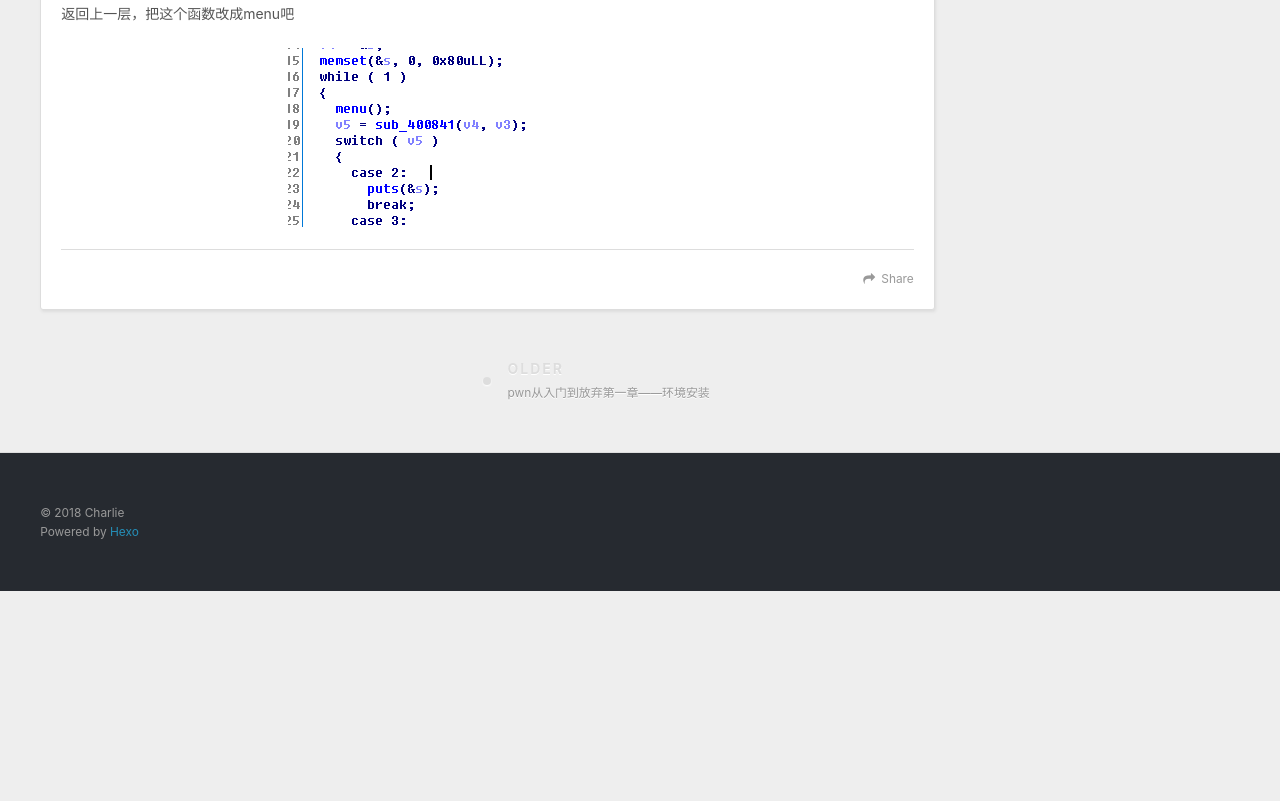
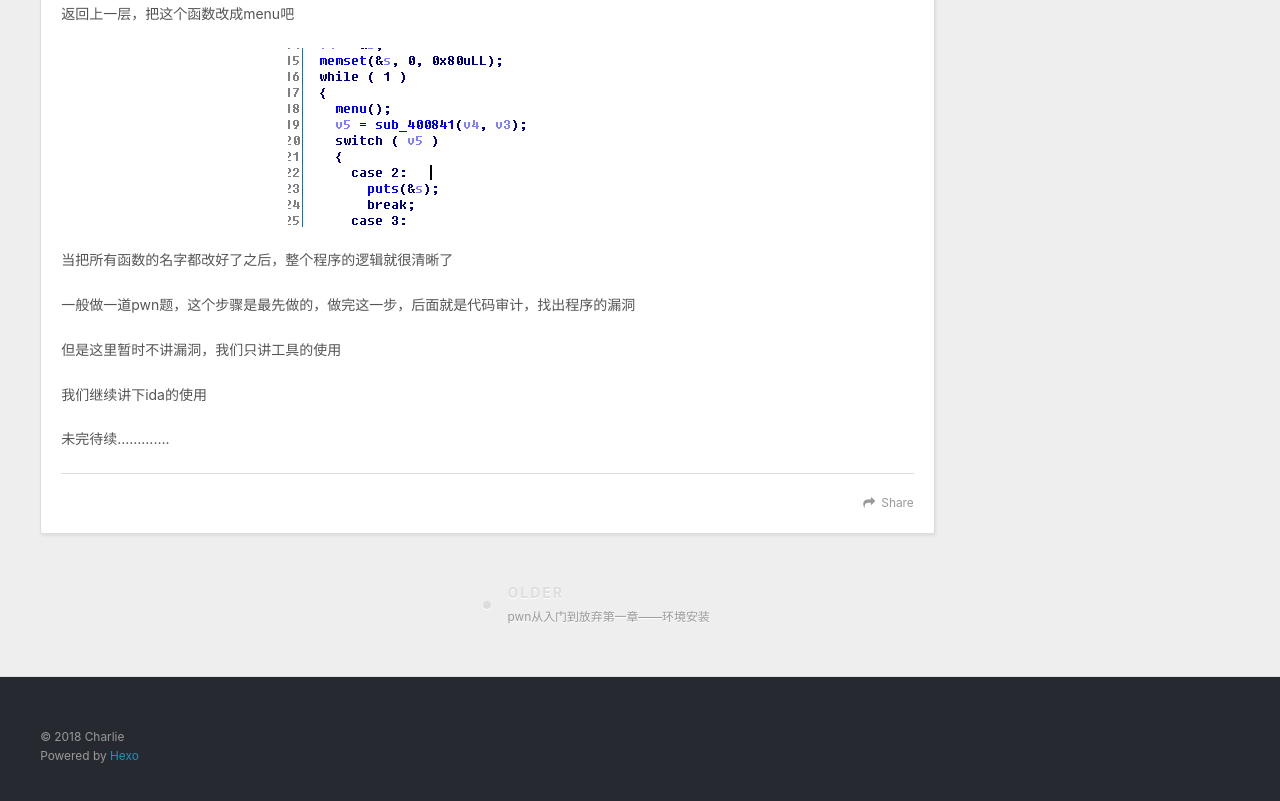
Before and after one commit to Ch4r1l3/Ch4r1l3.github.io, a plain HTML site: page 2018/06/21/pwn从入门到放弃第二章——ida与gdb的基本使用教程/index.html in a window 1280 px wide. Shown: the part 3801-4602 px from the top of the page. Before the commit the page ends 4392 px from the top, so only its background shows below. Drawn offline with nearby package versions, Linux system fonts and the light colour scheme.

Commit message:
Site updated: 2018-06-21 23:56:14

```diff
--- a/2018/06/21/pwn从入门到放弃第二章——ida与gdb的基本使用教程/index.html
+++ b/2018/06/21/pwn从入门到放弃第二章——ida与gdb的基本使用教程/index.html
@@ -23,7 +23,7 @@
 <meta property="og:image" content="https://charlieleex.github.io/2018/06/21/pwn从入门到放弃第二章——ida与gdb的基本使用教程/t7.png">
 <meta property="og:image" content="https://charlieleex.github.io/2018/06/21/pwn从入门到放弃第二章——ida与gdb的基本使用教程/t8.png">
 <meta property="og:image" content="https://charlieleex.github.io/2018/06/21/pwn从入门到放弃第二章——ida与gdb的基本使用教程/t9.png">
-<meta property="og:updated_time" content="2018-06-21T15:18:47.326Z">
+<meta property="og:updated_time" content="2018-06-21T15:56:06.645Z">
 <meta name="twitter:card" content="summary">
 <meta name="twitter:title" content="pwn从入门到放弃第二章——ida与gdb的基本使用教程">
 <meta name="twitter:description" content="其实ida与gdb的使用是一个不断学习的过程，不是一蹴而就的，所以这里只是介绍一下基本的使用方法这里还要说一下，善用gdb和ida，能在比赛的时候加快审计和调试代程序的速度，就能更快解题拿到一血（虽然现在一血没什么用了………..ida的使用首先给下ida 7.0的下载地址，推荐使用7.0， 因为6.8或者更低的版本反编译成c语言代码不是很好 https://www.52pojie.cn/threa">
@@ -131,6 +131,11 @@
 <p>所以这个函数的功能就是输出菜单</p>
 <p>返回上一层，把这个函数改成menu吧</p>
 <p><img src="/2018/06/21/pwn从入门到放弃第二章——ida与gdb的基本使用教程/t9.png" alt=""></p>
+<p>当把所有函数的名字都改好了之后，整个程序的逻辑就很清晰了</p>
+<p>一般做一道pwn题，这个步骤是最先做的，做完这一步，后面就是代码审计，找出程序的漏洞</p>
+<p>但是这里暂时不讲漏洞，我们只讲工具的使用</p>
+<p>我们继续讲下ida的使用</p>
+<p>未完待续………….</p>
 
 
     </div>
```
Also changed, not shown: index.html (+5 -0 lines).
